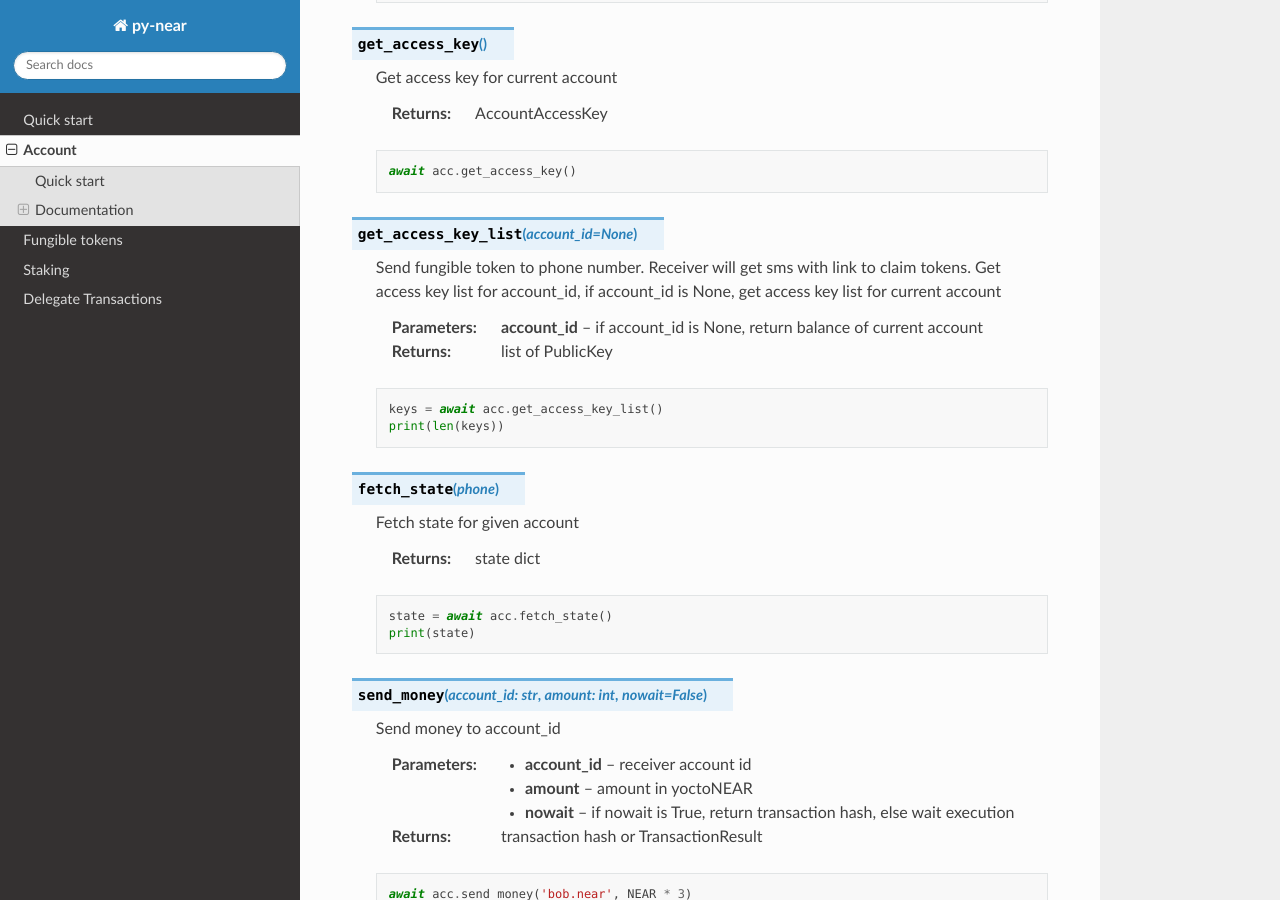
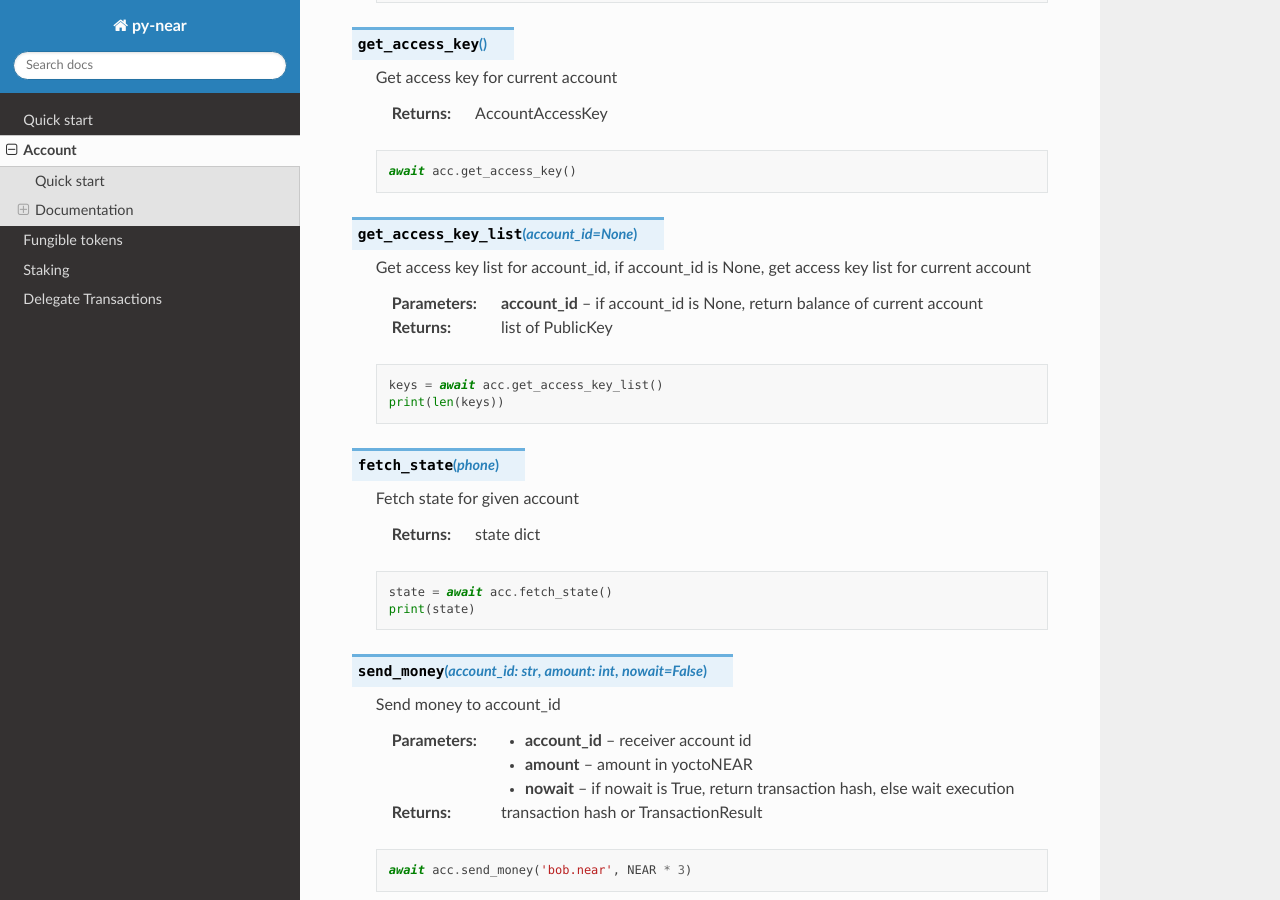
Before and after one commit to pvolnov/py-near, a Sphinx documentation site: the page built from docs/account.rst, in a window 1280 px wide and 900 px high, scrolled down 1235 px. Built offline with Sphinx 7.4.7 and the Read the Docs theme 3.1.0, drawn with Linux system fonts in a browser that asks for light colours; pages that are not in the unit, such as notebooks, are missing from menus.

Commit message:
docs(account/get_access_key_list): Remove outdated description line

```diff
--- a/docs/account.rst
+++ b/docs/account.rst
@@ -85,7 +85,6 @@ Documentation
 
 .. function:: get_access_key_list(account_id=None)
 
-    Send fungible token to phone number. Receiver will get sms with link to claim tokens.
     Get access key list for account_id, if account_id is None, get access key list for current account
 
     :param account_id: if account_id is None, return balance of current account
```
